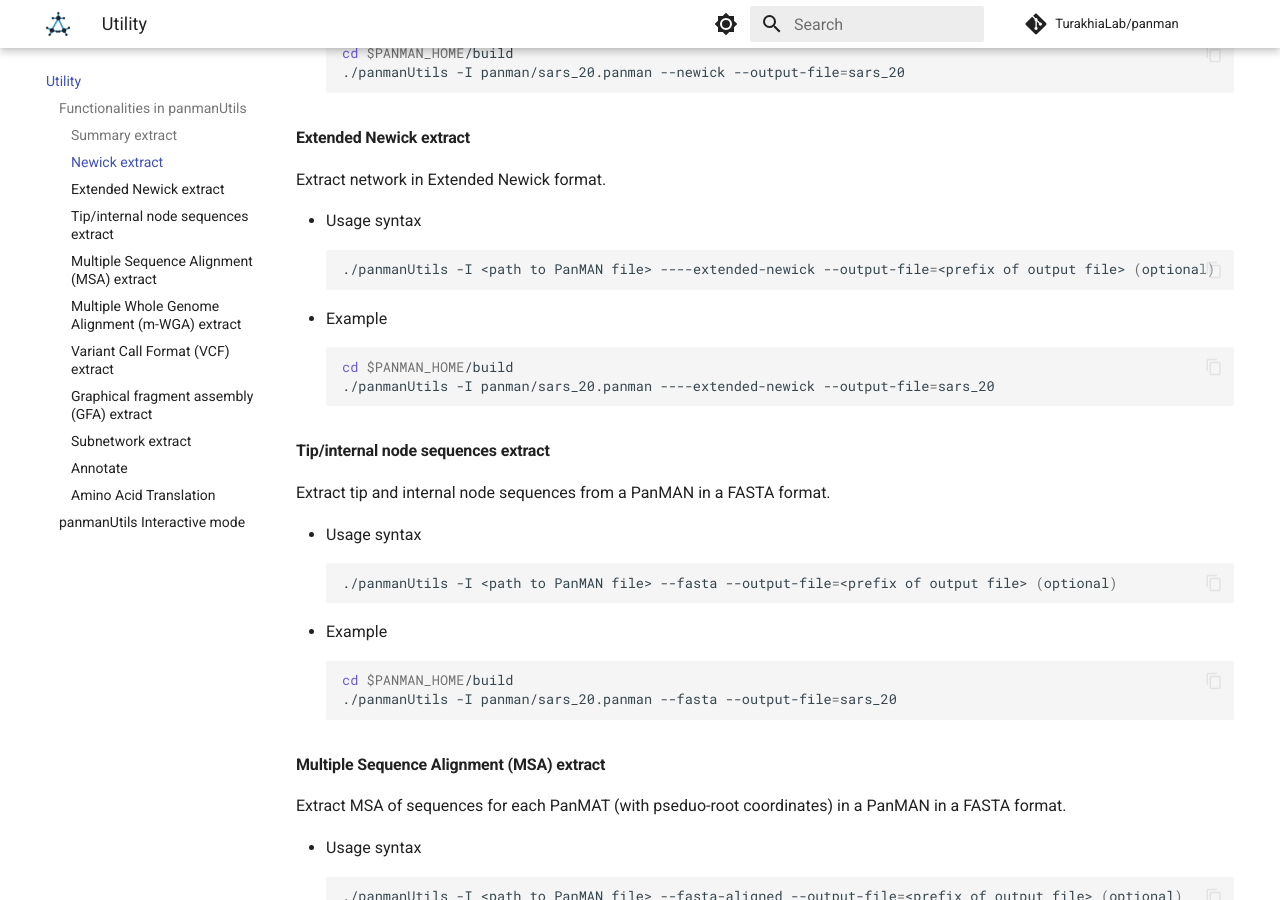
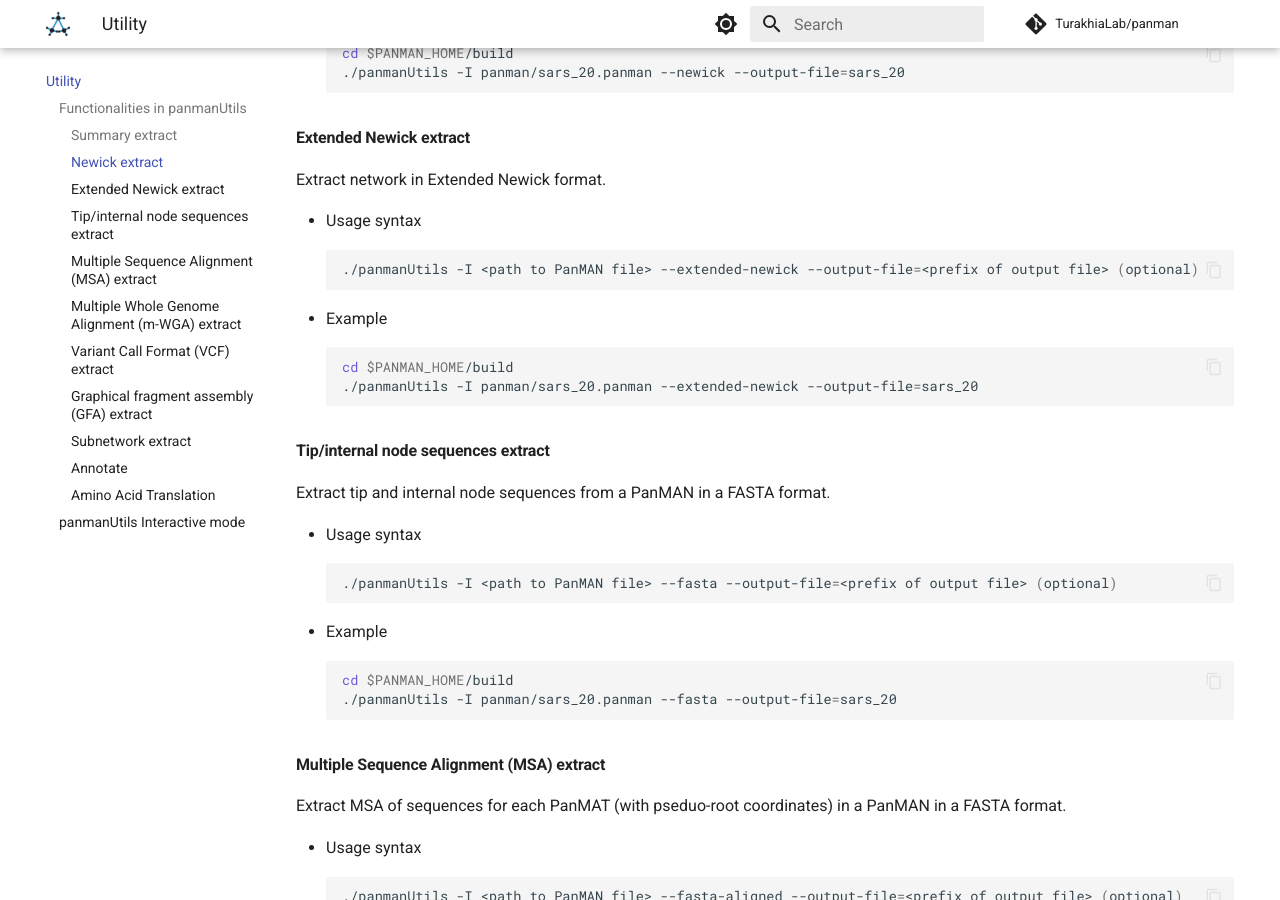
Before and after one commit to TurakhiaLab/panman, an MkDocs documentation site: the page built from docs/utils.md, in a window 1280 px wide and 900 px high, scrolled down 2359 px. Built offline with MkDocs 1.6.1 and Material for MkDocs 9.7.7, drawn with Linux system fonts in a browser that asks for light colours; comment, search, counter and statistics services are not loaded.

Commit message:
updated wiki

````diff
--- a/docs/utils.md
+++ b/docs/utils.md
@@ -81,12 +81,12 @@ Extract network in Extended Newick format.
 
 * Usage syntax
 ```bash
-./panmanUtils -I <path to PanMAN file> ----extended-newick --output-file=<prefix of output file> (optional)
+./panmanUtils -I <path to PanMAN file> --extended-newick --output-file=<prefix of output file> (optional)
 ```
 * Example
 ```bash
 cd $PANMAN_HOME/build
-./panmanUtils -I panman/sars_20.panman ----extended-newick --output-file=sars_20
+./panmanUtils -I panman/sars_20.panman --extended-newick --output-file=sars_20
 ```
 
 #### Tip/internal node sequences extract
````
